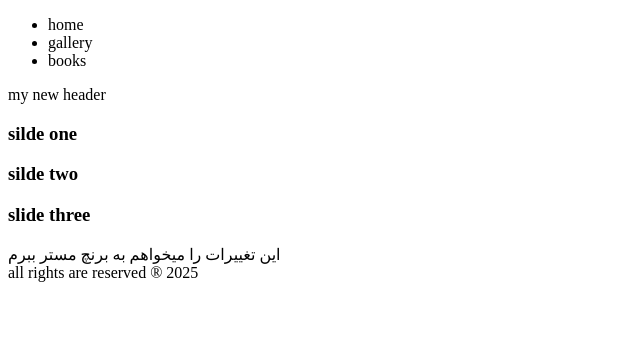
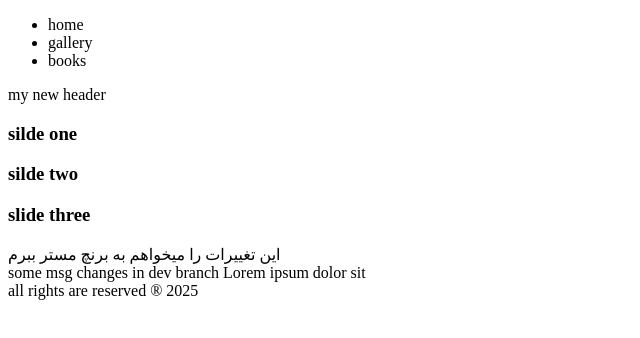
Before and after one commit to niloofarhamidi/git-project-one, a plain HTML site: page index.html in a window 1280 px wide. Shown: the whole page, without its empty margins (0-640 px from the left). Drawn offline with Linux system fonts and the light colour scheme.

Commit message:
edit in dev branch

```diff
--- a/index.html
+++ b/index.html
@@ -22,7 +22,10 @@
 <div>
 این تغییرات را میخواهم به برنچ مستر ببرم</div>
 </div>
-
+<div>
+    some msg changes in dev branch
+    Lorem ipsum dolor sit <amet class="lorem44"></amet>
+</div>
 <footer>all rights are reserved ® 2025</footer>
 </body>
 </html>
```
